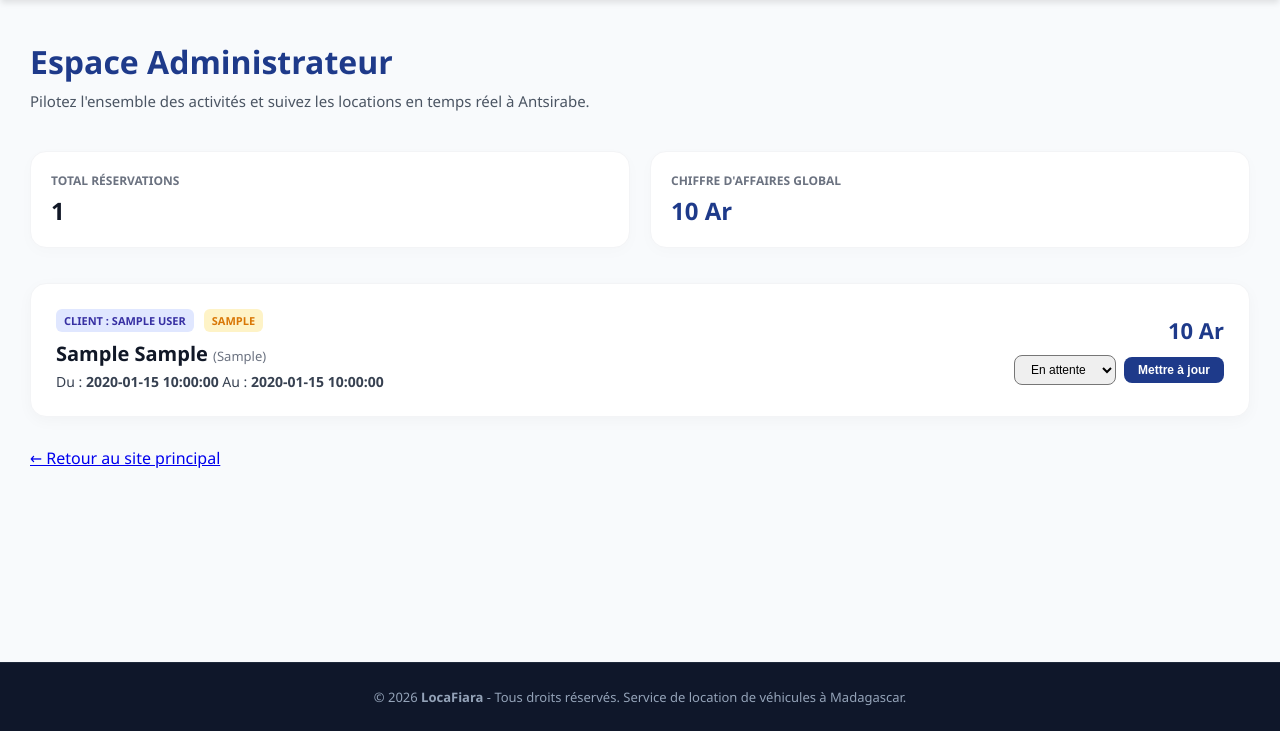
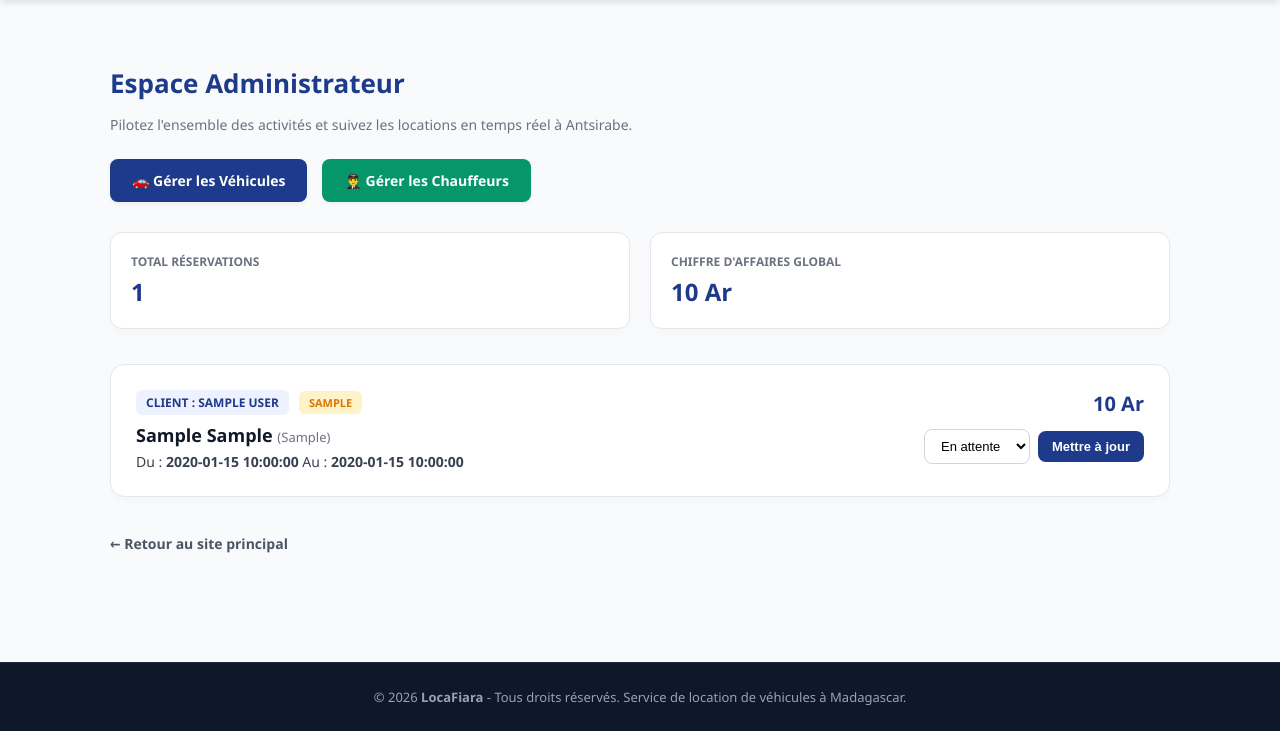
Before and after one commit to yowane-hub/LocaFiara, a PHP site: page /admin_dashboard.php in a window 1280 px wide. Shown: the part 69-800 px from the top of the page. Run offline with PHP 8.4, Linux system fonts and the light colour scheme; the visitor is signed in with stand-in values (Sample User, id 1); tables that the repository leaves empty or names only in its code hold one stand-in row (values such as "Sample post").

Commit message:
gestion chauffeurs simple

```diff
--- a/admin_dashboard.php
+++ b/admin_dashboard.php
@@ -1,8 +1,7 @@
 <?php
 /**
  * Fichier : admin_dashboard.php
- * Rôle : Tableau de bord administrateur professionnel pour la gestion globale
- *        des réservations, des statuts et des indicateurs clés de LocaFiara.
+ * Rôle : Tableau de bord administrateur pour la gestion globale des réservations et des accès rapides.
  */
 
 if (session_status() === PHP_SESSION_NONE) {
@@ -18,8 +17,8 @@ require_once 'config/db.php';
 require_once 'includes/admin_header.php';
 ?>
 
-<!-- Liaison avec la feuille de style dédiée -->
-<link rel="stylesheet" href="assets/css/mes_reservation.css">
+<!-- Lien vers la feuille de style dédiée -->
+<link rel="stylesheet" href="assets/css/admin_dashboard.css">
 
 <?php
 $message_succes = "";
@@ -42,7 +41,6 @@ $sql = "SELECT r.*, v.marque, v.modele, v.immatriculation, u.nom AS client_nom,
         JOIN vehicles v ON r.vehicle_id = v.id
         JOIN users u ON r.user_id = u.id
         ORDER BY r.created_at DESC";
-
 $stmt = $pdo->prepare($sql);
 $stmt->execute();
 $toutes_reservations = $stmt->fetchAll();
@@ -52,102 +50,105 @@ $total_reservations = count($toutes_reservations);
 $chiffre_affaires = array_sum(array_column($toutes_reservations, 'montant_total'));
 ?>
 
-<main>
+<main class="admin-dashboard-main">
     <!-- En-tête de la page -->
     <div class="res-header">
         <h1>Espace Administrateur</h1>
         <p>Pilotez l'ensemble des activités et suivez les locations en temps réel à Antsirabe.</p>
     </div>
 
-    <!-- Notification de succès si une mise à jour vient d'être faite -->
+    <!-- Liens d'accès rapide vers les modules de gestion (Véhicules & Chauffeurs) -->
+    <div class="quick-nav-bar">
+        <a href="admin_vehicule.php" class="quick-btn vehicle-btn">
+            🚗 Gérer les Véhicules
+        </a>
+        <a href="admin_drivers.php" class="quick-btn driver-btn">
+            👨‍✈️ Gérer les Chauffeurs
+        </a>
+    </div>
+
+    <!-- Notification de succès -->
     <?php if (!empty($message_succes)): ?>
-        <div style="background: #d1fae5; color: #065f46; padding: 15px 20px; border-radius: 12px; margin-bottom: 25px; font-weight: 600; font-size: 14px; border: 1px solid #a7f3d0;">
+        <div class="alert-success-dash">
             <?= htmlspecialchars($message_succes); ?>
         </div>
     <?php endif; ?>
 
     <!-- Mini-barre de statistiques professionnelles -->
-    <div style="display: grid; grid-template-columns: repeat(auto-fit, minmax(220px, 1fr)); gap: 20px; margin-bottom: 35px;">
-        <div style="background: #ffffff; padding: 20px; border-radius: 16px; border: 1px solid #f3f4f6; box-shadow: 0 4px 15px rgba(0,0,0,0.02);">
-            <span style="font-size: 12px; font-weight: 700; color: #6b7280; text-transform: uppercase; display: block; margin-bottom: 5px;">Total Réservations</span>
-            <span style="font-size: 24px; font-weight: 800; color: #111827;"><?= $total_reservations; ?></span>
+    <div class="stats-grid">
+        <div class="stat-card">
+            <span class="stat-label">Total Réservations</span>
+            <span class="stat-value"><?= $total_reservations; ?></span>
         </div>
-        <div style="background: #ffffff; padding: 20px; border-radius: 16px; border: 1px solid #f3f4f6; box-shadow: 0 4px 15px rgba(0,0,0,0.02);">
-            <span style="font-size: 12px; font-weight: 700; color: #6b7280; text-transform: uppercase; display: block; margin-bottom: 5px;">Chiffre d'Affaires Global</span>
-            <span style="font-size: 24px; font-weight: 800; color: #1e3a8a;"><?= number_format($chiffre_affaires, 0, ',', ' '); ?> Ar</span>
+        <div class="stat-card">
+            <span class="stat-label">Chiffre d'Affaires Global</span>
+            <span class="stat-value"><?= number_format($chiffre_affaires, 0, ',', ' '); ?> Ar</span>
         </div>
     </div>
 
     <!-- Liste des réservations -->
     <?php if (empty($toutes_reservations)): ?>
-        <div style="background: #ffffff; padding: 40px; border-radius: 16px; text-align: center; border: 1px solid #f3f4f6;">
-            <p style="color: #6b7280; font-size: 16px; margin: 0;">Aucune réservation enregistrée pour le moment.</p>
+        <div class="empty-card">
+            <p>Aucune réservation enregistrée pour le moment.</p>
         </div>
     <?php else: ?>
-        <div style="display: flex; flex-direction: column; gap: 20px;">
+        <div class="reservations-list">
             <?php foreach ($toutes_reservations as $res): ?>
-
                 <?php
-                    // Définition dynamique des couleurs de badge selon le statut
-                    $statut = $res['statut_reservation'];
-                    $badge_bg = "#fef3c7"; $badge_color = "#d97706"; // Par défaut (en_attente)
-                    if ($statut == 'confirmee') { $badge_bg = "#d1fae5"; $badge_color = "#065f46"; }
-                    if ($statut == 'annulee') { $badge_bg = "#fee2e2"; $badge_color = "#991b1b"; }
+                // Définition dynamique des couleurs de badge selon le statut
+                $statut = $res['statut_reservation'];
+                $badge_class = 'badge-attente'; // Par défaut (en attente)
+                if ($statut === 'confirmee') { $badge_class = 'badge-confirmee'; }
+                if ($statut === 'annulee') { $badge_class = 'badge-annulee'; }
                 ?>
 
-                <div style="background: #ffffff; border-radius: 16px; padding: 25px; box-shadow: 0 4px 15px rgba(0,0,0,0.03); border: 1px solid #f3f4f6; display: flex; justify-content: space-between; align-items: center; flex-wrap: wrap; gap: 20px;">
-
-                    <!-- Informations client et véhicule -->
-                    <div>
-                        <div style="display: flex; gap: 10px; align-items: center; margin-bottom: 8px;">
-                            <span style="font-size: 11px; font-weight: 700; text-transform: uppercase; background: #e0e7ff; color: #3730a3; padding: 4px 8px; border-radius: 6px;">
+                <div class="reservation-item">
+                    <div class="reservation-info-group">
+                        <div class="client-badge-row">
+                            <span class="client-tag">
                                 Client : <?= htmlspecialchars($res['client_nom'] ?? $res['client_email']); ?>
                             </span>
-                            <!-- Badge de statut visuel -->
-                            <span style="font-size: 11px; font-weight: 700; text-transform: uppercase; background: <?= $badge_bg; ?>; color: <?= $badge_color; ?>; padding: 4px 8px; border-radius: 6px;">
+                            <span class="status-badge <?= $badge_class; ?>">
                                 <?= htmlspecialchars($statut); ?>
                             </span>
                         </div>
 
-                        <h3 style="font-size: 20px; font-weight: 700; color: #111827; margin: 0 0 5px 0;">
-                            <?= htmlspecialchars($res['marque'] . ' ' . $res['modele']); ?>
-                            <span style="font-size: 13px; font-weight: 500; color: #6b7280;">(<?= htmlspecialchars($res['immatriculation']); ?>)</span>
+                        <h3 class="res-car-title">
+                            <?= htmlspecialchars($res['marque']); ?> <?= htmlspecialchars($res['modele']); ?>
+                            <span class="res-immat">(<?= htmlspecialchars($res['immatriculation']); ?>)</span>
                         </h3>
-                        <p style="font-size: 14px; color: #374151; margin: 0; font-weight: 500;">
-                            Du : <strong><?= htmlspecialchars($res['date_debut']); ?></strong>
-                            Au : <strong><?= htmlspecialchars($res['date_fin']); ?></strong>
+
+                        <p class="res-dates">
+                            Du : <strong><?= htmlspecialchars($res['date_debut']); ?></strong> Au : <strong><?= htmlspecialchars($res['date_fin']); ?></strong>
                         </p>
                     </div>
 
                     <!-- Montant et formulaire de mise à jour du statut -->
-                    <div style="text-align: right; display: flex; flex-direction: column; align-items: flex-end; gap: 10px;">
-                        <div style="font-size: 22px; font-weight: 800; color: #1e3a8a;">
+                    <div class="reservation-action-group">
+                        <div class="res-amount">
                             <?= number_format($res['montant_total'], 0, ',', ' '); ?> Ar
                         </div>
 
-                        <form action="admin_dashboard.php" method="POST" style="display: flex; gap: 8px; align-items: center;">
+                        <form action="admin_dashboard.php" method="POST" class="status-form">
                             <input type="hidden" name="reservation_id" value="<?= $res['id']; ?>">
-                            <select name="nouveau_statut" class="form-control" style="padding: 6px 12px; font-size: 12px; border-radius: 8px; width: auto;">
-                                <option value="en_attente" <?= ($statut == 'en_attente') ? 'selected' : ''; ?>>En attente</option>
-                                <option value="confirmee" <?= ($statut == 'confirmee') ? 'selected' : ''; ?>>Confirmée</option>
-                                <option value="annulee" <?= ($statut == 'annulee') ? 'selected' : ''; ?>>Annulée</option>
+                            <select name="nouveau_statut" class="status-select">
+                                <option value="en attente" <?= ($statut === 'en attente') ? 'selected' : ''; ?>>En attente</option>
+                                <option value="confirmee" <?= ($statut === 'confirmee') ? 'selected' : ''; ?>>Confirmée</option>
+                                <option value="annulee" <?= ($statut === 'annulee') ? 'selected' : ''; ?>>Annulée</option>
                             </select>
-                            <button type="submit" style="background: #1e3a8a; color: white; border: none; padding: 6px 14px; border-radius: 8px; font-size: 12px; font-weight: 600; cursor: pointer; transition: background 0.2s;">
+                            <button type="submit" class="btn-update-status">
                                 Mettre à jour
                             </button>
                         </form>
                     </div>
-
                 </div>
             <?php endforeach; ?>
         </div>
     <?php endif; ?>
 
-    <div style="margin-top: 30px;">
+    <div class="back-link-container">
         <a href="index.php" class="back-link">← Retour au site principal</a>
     </div>
 </main>
 
-<?php
-require_once 'includes/footer.php';
-?>
+<?php require_once 'includes/footer.php'; ?>
--- /dev/null
+++ b/assets/css/admin_dashboard.css
@@ -0,0 +1,274 @@
+/*
+ * Fichier : admin_dashboard.css
+ * Rôle : Styles pour le tableau de bord administrateur (LocaFiara)
+ */
+
+.admin-dashboard-main {
+    max-width: 1100px;
+    margin: 48px auto;
+    padding: 0 20px;
+    font-family: 'Segoe UI', Tahoma, Geneva, Verdana, sans-serif;
+}
+
+/* En-tête */
+.res-header {
+    margin-bottom: 25px;
+}
+
+.res-header h1 {
+    color: #1e3a8a;
+    font-size: 26px;
+    font-weight: 800;
+    margin-bottom: 5px;
+}
+
+.res-header p {
+    color: #6b7280;
+    font-size: 14px;
+}
+
+/* Barre de navigation rapide (Véhicules / Chauffeurs) */
+.quick-nav-bar {
+    display: flex;
+    gap: 15px;
+    margin-bottom: 30px;
+    flex-wrap: wrap;
+}
+
+.quick-btn {
+    padding: 12px 22px;
+    border-radius: 8px;
+    text-decoration: none;
+    font-weight: 600;
+    font-size: 14px;
+    display: inline-flex;
+    align-items: center;
+    gap: 8px;
+    box-shadow: 0 2px 4px rgba(0,0,0,0.05);
+    transition: transform 0.2s ease, opacity 0.2s ease;
+}
+
+.quick-btn:hover {
+    transform: translateY(-2px);
+    opacity: 0.95;
+}
+
+.vehicle-btn {
+    background-color: #1e3a8a;
+    color: white;
+}
+
+.driver-btn {
+    background-color: #059669;
+    color: white;
+}
+
+/* Alerte de succès */
+.alert-success-dash {
+    background: #d1fae5;
+    color: #065f46;
+    padding: 15px 20px;
+    border-radius: 12px;
+    margin-bottom: 25px;
+    font-weight: 600;
+    font-size: 14px;
+}
+
+/* Statistiques */
+.stats-grid {
+    display: grid;
+    grid-template-columns: repeat(auto-fit, minmax(240px, 1fr));
+    gap: 20px;
+    margin-bottom: 35px;
+}
+
+.stat-card {
+    background: #ffffff;
+    padding: 20px;
+    border-radius: 12px;
+    border: 1px solid #e5e7eb;
+    box-shadow: 0 4px 6px rgba(0, 0, 0, 0.02);
+}
+
+.stat-label {
+    font-size: 12px;
+    font-weight: 700;
+    color: #6b7280;
+    text-transform: uppercase;
+    display: block;
+    margin-bottom: 5px;
+}
+
+.stat-value {
+    font-size: 24px;
+    font-weight: 800;
+    color: #1e3a8a;
+}
+
+/* Liste des réservations */
+.reservations-list {
+    display: flex;
+    flex-direction: column;
+    gap: 20px;
+}
+
+.reservation-item {
+    background: #ffffff;
+    border-radius: 14px;
+    padding: 25px;
+    box-shadow: 0 4px 6px rgba(0, 0, 0, 0.02);
+    border: 1px solid #e5e7eb;
+    display: flex;
+    justify-content: space-between;
+    align-items: flex-start;
+    gap: 20px;
+    flex-wrap: wrap;
+}
+
+.reservation-info-group {
+    flex: 1;
+    min-width: 280px;
+}
+
+.client-badge-row {
+    display: flex;
+    gap: 10px;
+    align-items: center;
+    margin-bottom: 8px;
+    flex-wrap: wrap;
+}
+
+.client-tag {
+    font-size: 12px;
+    font-weight: 600;
+    text-transform: uppercase;
+    background: #eef2ff;
+    color: #1e3a8a;
+    padding: 4px 10px;
+    border-radius: 6px;
+}
+
+/* Badges de statut */
+.status-badge {
+    font-size: 11px;
+    font-weight: 700;
+    text-transform: uppercase;
+    padding: 4px 10px;
+    border-radius: 6px;
+}
+
+.badge-attente {
+    background: #fef3c7;
+    color: #d97706;
+}
+
+.badge-confirmee {
+    background: #d1fae5;
+    color: #065f46;
+}
+
+.badge-annulee {
+    background: #fee2e2;
+    color: #dc2626;
+}
+
+.res-car-title {
+    font-size: 18px;
+    font-weight: 700;
+    color: #111827;
+    margin: 0 0 5px 0;
+}
+
+.res-immat {
+    font-size: 13px;
+    font-weight: 500;
+    color: #6b7280;
+}
+
+.res-dates {
+    font-size: 14px;
+    color: #374151;
+    margin: 0;
+}
+
+/* Groupe actions / montant */
+.reservation-action-group {
+    text-align: right;
+    display: flex;
+    flex-direction: column;
+    align-items: flex-end;
+    gap: 12px;
+}
+
+.res-amount {
+    font-size: 20px;
+    font-weight: 800;
+    color: #1e3a8a;
+}
+
+.status-form {
+    display: flex;
+    gap: 8px;
+    align-items: center;
+}
+
+.status-select {
+    padding: 8px 12px;
+    border: 1px solid #d1d5db;
+    border-radius: 8px;
+    font-size: 13px;
+    background-color: #ffffff;
+    outline: none;
+}
+
+.status-select:focus {
+    border-color: #3b82f6;
+    box-shadow: 0 0 0 2px rgba(59, 130, 246, 0.1);
+}
+
+.btn-update-status {
+    background: #1e3a8a;
+    color: white;
+    border: none;
+    padding: 8px 14px;
+    border-radius: 8px;
+    font-size: 13px;
+    font-weight: 600;
+    cursor: pointer;
+    transition: background 0.2s ease;
+}
+
+.btn-update-status:hover {
+    background: #1e40af;
+}
+
+/* Carte vide */
+.empty-card {
+    background: #ffffff;
+    padding: 40px;
+    border-radius: 12px;
+    text-align: center;
+    border: 1px solid #e5e7eb;
+}
+
+.empty-card p {
+    color: #6b7280;
+    font-size: 15px;
+    margin: 0;
+}
+
+/* Lien retour */
+.back-link-container {
+    margin-top: 35px;
+}
+
+.back-link {
+    color: #4b5563;
+    text-decoration: none;
+    font-weight: 600;
+    font-size: 14px;
+}
+
+.back-link:hover {
+    color: #1e3a8a;
+}
```
Also changed, not shown: admin_drivers.php (added, +170 -0 lines), assets/css/admin_drivers.css (added, +194 -0 lines).
